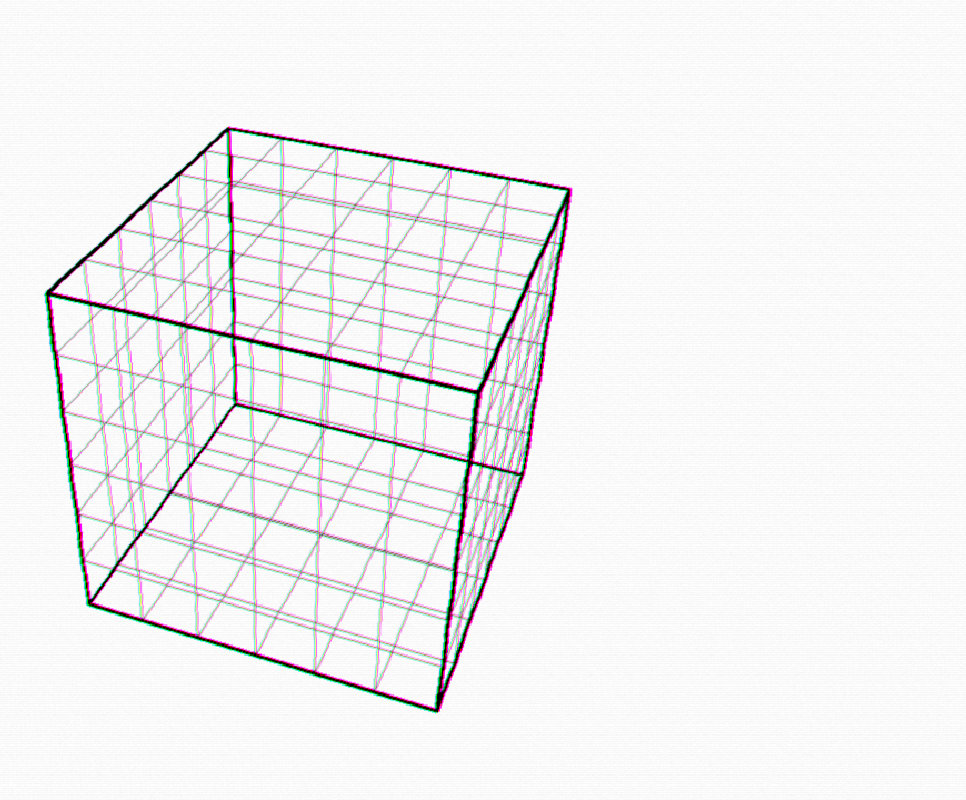
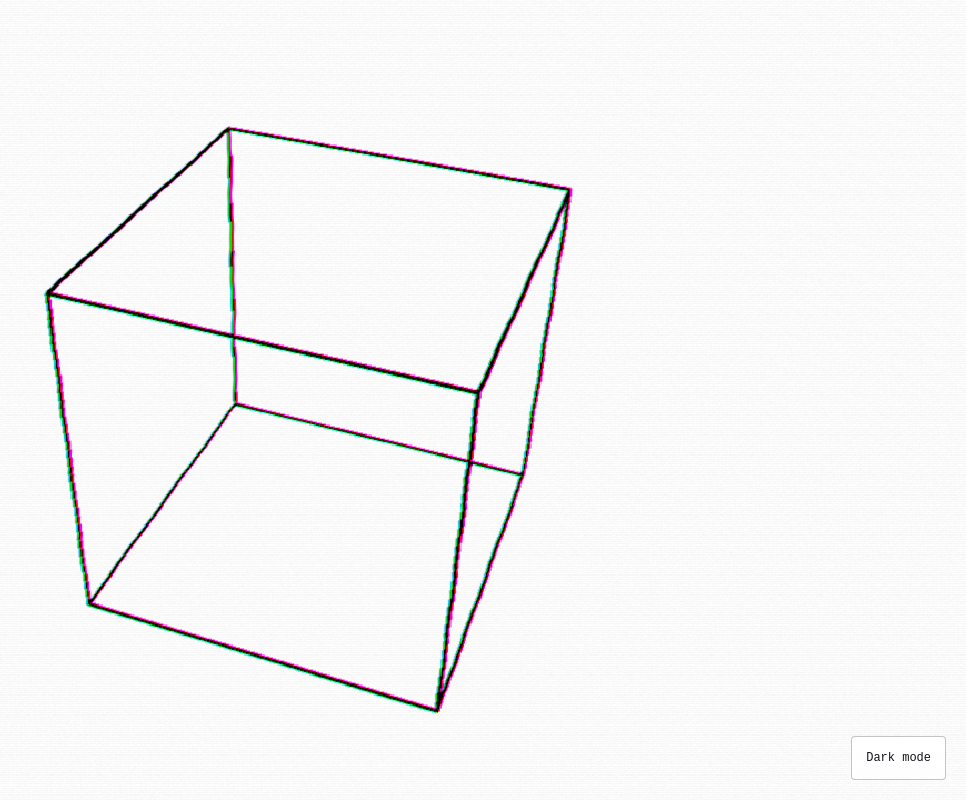
Before and after one commit to imasepan/imasepan.github.io, an Astro site: page /de_real in a window 1280 px wide. Shown: the whole page, without its empty margins (314-1280 px from the left). Built offline with nearby package versions, Linux system fonts and the light colour scheme; Astro itself is replaced by a stand-in of ours; animation ran at ten frames a second.

Commit message:
upload de_real changes

```diff
--- a/src/pages/de_real.astro
+++ b/src/pages/de_real.astro
@@ -3,6 +3,15 @@
   <head>
     <meta charset="UTF-8" />
     <meta name="viewport" content="width=device-width, initial-scale=1" />
+    <meta name="theme-color" content="#ffffff" />
+    <script is:inline>
+      try {
+        if (localStorage.getItem('de-real-theme') === 'dark') {
+          document.documentElement.dataset.theme = 'dark';
+          document.querySelector('meta[name="theme-color"]').content = '#09090d';
+        }
+      } catch {}
+    </script>
     <title>de_real</title>
     <link rel="icon" type="image/svg+xml" href="/assets/favicon.svg" />
     <style>
@@ -16,7 +25,39 @@
         height: 100%;
         margin: 0;
         overflow: hidden;
+        color-scheme: light;
         background: #fff;
+      }
+
+      :global(html[data-theme='dark']),
+      :global(html[data-theme='dark'] body) {
+        color-scheme: dark;
+        background: #09090d;
+      }
+
+      .theme-toggle {
+        position: fixed;
+        right: max(20px, env(safe-area-inset-right));
+        bottom: max(20px, env(safe-area-inset-bottom));
+        min-height: 44px;
+        padding: 8px 14px;
+        border: 1px solid #16151d40;
+        border-radius: 4px;
+        background: #ffffffd9;
+        color: #16151d;
+        font: 12px monospace;
+        cursor: pointer;
+      }
+
+      .theme-toggle:focus-visible {
+        outline: 2px solid currentColor;
+        outline-offset: 4px;
+      }
+
+      :global(html[data-theme='dark']) .theme-toggle {
+        border-color: #e8e5f240;
+        background: #09090dd9;
+        color: #e8e5f2;
       }
 
       main {
@@ -35,8 +76,9 @@
   </head>
   <body>
     <main>
-      <canvas id="de-real" aria-label="A rotating wireframe box with chromatic CRT distortion"></canvas>
+      <canvas id="de-real" aria-label="A rotating wireframe cube that spikes and deforms on hover, with chromatic CRT distortion"></canvas>
     </main>
+    <button class="theme-toggle" id="theme-toggle" type="button" aria-pressed="false">Dark mode</button>
     <script>
       import { mountWireframe } from '../scripts/de-real';
       const canvas = document.querySelector<HTMLCanvasElement>('#de-real');
--- a/src/scripts/de-real.ts
+++ b/src/scripts/de-real.ts
@@ -11,53 +11,58 @@ export function mountWireframe(canvas: HTMLCanvasElement) {
   renderer.setPixelRatio(1);
 
   const scene = new THREE.Scene();
-  scene.background = new THREE.Color(0xffffff);
+  scene.background = new THREE.Color(0x09090d);
   const camera = new THREE.PerspectiveCamera(38, 1, 0.1, 50);
   const box = new THREE.Group();
   scene.add(box);
 
-  // The twelve structural edges stay substantial at every viewing angle.
+  // Subdivide the twelve edges so each can fold into angular peaks.
   const source = new THREE.BoxGeometry(2, 2, 2);
   const edges = new THREE.EdgesGeometry(source);
   const positions = edges.getAttribute('position');
-  const ink = new THREE.MeshBasicMaterial({ color: 0x16151d });
-  const rods: THREE.CylinderGeometry[] = [];
+  const ink = new THREE.MeshBasicMaterial({ color: 0xe8e5f2 });
+  const rodGeometry = new THREE.CylinderGeometry(0.009, 0.009, 1, 6);
+  const segments: { mesh: THREE.Mesh; start: number; end: number }[] = [];
+  const vertices: { rest: THREE.Vector3; point: THREE.Vector3; peak: number }[] = [];
+  const up = new THREE.Vector3(0, 1, 0);
+  const direction = new THREE.Vector3();
   for (let i = 0; i < positions.count; i += 2) {
     const start = new THREE.Vector3().fromBufferAttribute(positions, i);
     const end = new THREE.Vector3().fromBufferAttribute(positions, i + 1);
-    const direction = end.clone().sub(start);
-    const geometry = new THREE.CylinderGeometry(0.009, 0.009, direction.length(), 6);
-    rods.push(geometry);
-    const edge = new THREE.Mesh(geometry, ink);
-    edge.position.copy(start).add(end).multiplyScalar(0.5);
-    edge.quaternion.setFromUnitVectors(new THREE.Vector3(0, 1, 0), direction.normalize());
-    box.add(edge);
+    const first = vertices.length;
+    for (let step = 0; step <= 4; step++) {
+      const rest = start.clone().lerp(end, step / 4);
+      vertices.push({ rest, point: rest.clone(), peak: step % 2 });
+      if (step === 0) continue;
+      const mesh = new THREE.Mesh(rodGeometry, ink);
+      segments.push({ mesh, start: first + step - 1, end: first + step });
+      box.add(mesh);
+    }
   }
   source.dispose();
   edges.dispose();
 
-  // Open faces reveal the far side of the grid through the box.
-  const grid: number[] = [];
-  for (let axis = 0; axis < 3; axis++) {
-    for (const side of [-1, 1]) {
-      for (let step = 1; step < 6; step++) {
-        const offset = -1 + step / 3;
-        for (let across = 1; across <= 2; across++) {
-          for (const end of [-1, 1]) {
-            const vertex = [0, 0, 0];
-            vertex[axis] = side;
-            vertex[(axis + across) % 3] = offset;
-            vertex[(axis + 3 - across) % 3] = end;
-            grid.push(...vertex);
-          }
-        }
-      }
-    }
+  // Pick the undeformed volume, including the open faces, for stable hover.
+  const raycaster = new THREE.Raycaster();
+  const pointer = new THREE.Vector2();
+  const localRay = new THREE.Ray();
+  const inverse = new THREE.Matrix4();
+  const bounds = new THREE.Box3(new THREE.Vector3(-1, -1, -1), new THREE.Vector3(1, 1, 1));
+  const hit = new THREE.Vector3();
+  const hotspot = new THREE.Vector3(0, 0, 1);
+  let pointerInside = false;
+  let deformation = 0;
+
+  function movePointer(event: PointerEvent) {
+    const rect = canvas.getBoundingClientRect();
+    pointer.set((event.clientX - rect.left) / rect.width * 2 - 1,
+      -(event.clientY - rect.top) / rect.height * 2 + 1);
+    pointerInside = true;
   }
-  const gridGeometry = new THREE.BufferGeometry();
-  gridGeometry.setAttribute('position', new THREE.Float32BufferAttribute(grid, 3));
-  const gridMaterial = new THREE.LineBasicMaterial({ color: 0x575361, transparent: true, opacity: 0.64 });
-  box.add(new THREE.LineSegments(gridGeometry, gridMaterial));
+
+  function clearPointer() {
+    pointerInside = false;
+  }
 
   const target = new THREE.WebGLRenderTarget(1, 1, { depthBuffer: true });
   const postScene = new THREE.Scene();
@@ -69,6 +74,7 @@ export function mountWireframe(canvas: HTMLCanvasElement) {
       image: { value: target.texture },
       resolution: { value: new THREE.Vector2(1, 1) },
       time: { value: 0 },
+      darkMode: { value: 0 },
     },
     vertexShader: `
       varying vec2 vUv;
@@ -81,6 +87,7 @@ export function mountWireframe(canvas: HTMLCanvasElement) {
       uniform sampler2D image;
       uniform vec2 resolution;
       uniform float time;
+      uniform float darkMode;
       varying vec2 vUv;
       float noise(vec2 p) {
         return fract(sin(dot(p, vec2(127.1, 311.7))) * 43758.5453);
@@ -98,12 +105,17 @@ export function mountWireframe(canvas: HTMLCanvasElement) {
           texture2D(image, uv - shift * 0.8).g,
           texture2D(image, uv + shift * 0.32).b
         );
-        // Violet/cyan analog ghosting follows the ink, leaving the field white.
-        float ghost = 1.0 - texture2D(image, uv + vec2(1.8, 0.0) * pixel).r;
-        color -= ghost * vec3(0.045, 0.15, 0.025);
+        float ghost = texture2D(image, uv + vec2(1.8, 0.0) * pixel).r;
         float scanline = 0.5 + 0.5 * sin(vUv.y * resolution.y * 3.14159265);
         float grain = noise(floor(vUv * resolution) + floor(time * 18.0));
-        color -= scanline * 0.018 + grain * 0.022;
+        if (darkMode > 0.5) {
+          color += ghost * vec3(0.045, 0.15, 0.09);
+          color *= 1.0 - scanline * 0.07;
+          color += (grain - 0.5) * 0.012;
+        } else {
+          color -= (1.0 - ghost) * vec3(0.045, 0.15, 0.025);
+          color -= scanline * 0.018 + grain * 0.022;
+        }
         gl_FragColor = vec4(clamp(color, 0.0, 1.0), 1.0);
       }
     `,
@@ -116,8 +128,57 @@ export function mountWireframe(canvas: HTMLCanvasElement) {
   let previous = 0;
   let disposed = false;
 
-  function render() {
+  const themeToggle = document.querySelector<HTMLButtonElement>('#theme-toggle');
+  function applyTheme() {
+    const dark = document.documentElement.dataset.theme === 'dark';
+    (scene.background as THREE.Color).set(dark ? 0x09090d : 0xffffff);
+    ink.color.set(dark ? 0xe8e5f2 : 0x16151d);
+    material.uniforms.darkMode.value = dark ? 1 : 0;
+    themeToggle?.setAttribute('aria-pressed', String(dark));
+    const themeColor = document.querySelector<HTMLMetaElement>('meta[name="theme-color"]');
+    if (themeColor) themeColor.content = dark ? '#09090d' : '#ffffff';
+    render();
+  }
+
+  function toggleTheme() {
+    const theme = document.documentElement.dataset.theme === 'dark' ? 'light' : 'dark';
+    document.documentElement.dataset.theme = theme;
+    try { localStorage.setItem('de-real-theme', theme); } catch {}
+    applyTheme();
+  }
+
+  function render(delta = 0) {
     box.rotation.set(0.32 + elapsed * 0.105, 0.55 + elapsed * 0.18, -0.12 + Math.sin(elapsed * 0.12) * 0.1);
+    box.updateMatrixWorld(true);
+    camera.updateMatrixWorld();
+    let hovering = false;
+    if (pointerInside) {
+      raycaster.setFromCamera(pointer, camera);
+      inverse.copy(box.matrixWorld).invert();
+      localRay.copy(raycaster.ray).applyMatrix4(inverse);
+      hovering = localRay.intersectBox(bounds, hit) !== null;
+      if (hovering) hotspot.lerp(hit, 1 - Math.exp(-delta * 12));
+    }
+    deformation = THREE.MathUtils.damp(deformation, hovering ? 1 : 0, hovering ? 8 : 5, delta);
+    for (const vertex of vertices) {
+      const { rest, point, peak } = vertex;
+      const proximity = Math.exp(-rest.distanceToSquared(hotspot) * 0.65);
+      const pulse = 0.8 + 0.2 * Math.sin(elapsed * 3.5 + rest.x * 3 + rest.y * 4 + rest.z * 2);
+      const spike = peak * (0.14 + proximity * 0.65) * pulse;
+      point.copy(rest).multiplyScalar(1 + deformation * spike);
+      // Shared corner positions stay joined as the whole frame shears.
+      point.x += deformation * 0.18 * Math.sin(rest.y * 2 + elapsed * 1.4);
+      point.y += deformation * 0.14 * Math.sin(rest.z * 2 - elapsed * 1.1);
+      point.z += deformation * 0.16 * Math.sin(rest.x * 2 + elapsed * 1.2);
+    }
+    for (const segment of segments) {
+      const start = vertices[segment.start].point;
+      const end = vertices[segment.end].point;
+      direction.subVectors(end, start);
+      segment.mesh.position.copy(start).add(end).multiplyScalar(0.5);
+      segment.mesh.scale.y = direction.length();
+      segment.mesh.quaternion.setFromUnitVectors(up, direction.normalize());
+    }
     material.uniforms.time.value = elapsed;
     renderer.setRenderTarget(target);
     renderer.render(scene, camera);
@@ -141,13 +202,15 @@ export function mountWireframe(canvas: HTMLCanvasElement) {
   }
 
   function tick(now: number) {
-    if (previous) elapsed += Math.min((now - previous) / 1000, 0.05);
+    const delta = previous ? Math.min((now - previous) / 1000, 0.05) : 0;
+    elapsed += delta;
     previous = now;
-    render();
+    render(delta);
   }
 
   function syncPlayback() {
     previous = 0;
+    if (document.hidden) clearPointer();
     // renderer.setAnimationLoop(!document.hidden && !reducedMotion.matches ? tick : null);
     renderer.setAnimationLoop(!document.hidden ? tick : null);
     render();
@@ -161,19 +224,28 @@ export function mountWireframe(canvas: HTMLCanvasElement) {
     window.removeEventListener('pagehide', dispose);
     document.removeEventListener('visibilitychange', syncPlayback);
     // reducedMotion.removeEventListener('change', syncPlayback);
-    rods.forEach(geometry => geometry.dispose());
+    canvas.removeEventListener('pointermove', movePointer);
+    canvas.removeEventListener('pointerleave', clearPointer);
+    canvas.removeEventListener('pointercancel', clearPointer);
+    window.removeEventListener('blur', clearPointer);
+    themeToggle?.removeEventListener('click', toggleTheme);
+    rodGeometry.dispose();
     ink.dispose();
-    gridGeometry.dispose();
-    gridMaterial.dispose();
     target.dispose();
     material.dispose();
     plane.dispose();
     renderer.dispose();
   }
 
+  applyTheme();
+  themeToggle?.addEventListener('click', toggleTheme);
   resize();
   syncPlayback();
   window.addEventListener('resize', resize);
+  canvas.addEventListener('pointermove', movePointer);
+  canvas.addEventListener('pointerleave', clearPointer);
+  canvas.addEventListener('pointercancel', clearPointer);
+  window.addEventListener('blur', clearPointer);
   document.addEventListener('visibilitychange', syncPlayback);
   // reducedMotion.addEventListener('change', syncPlayback);
   window.addEventListener('pagehide', dispose);
```
